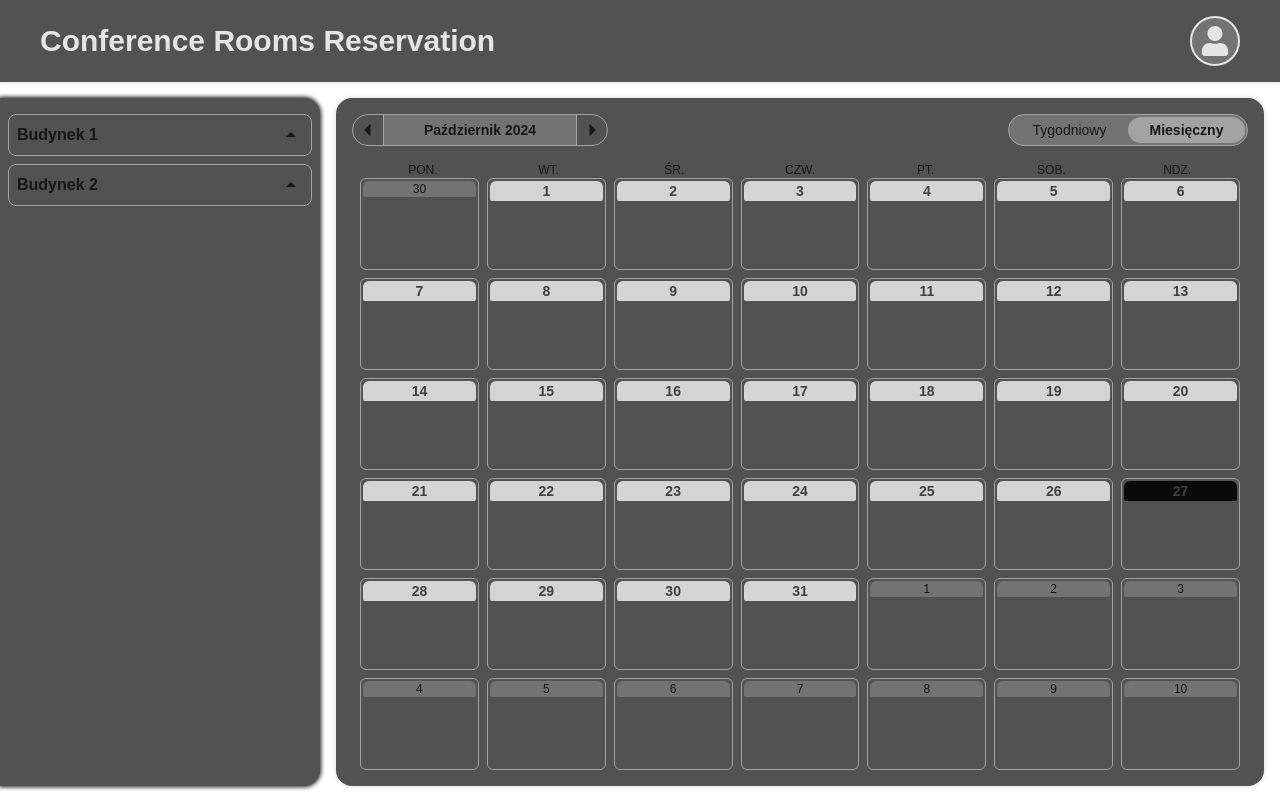
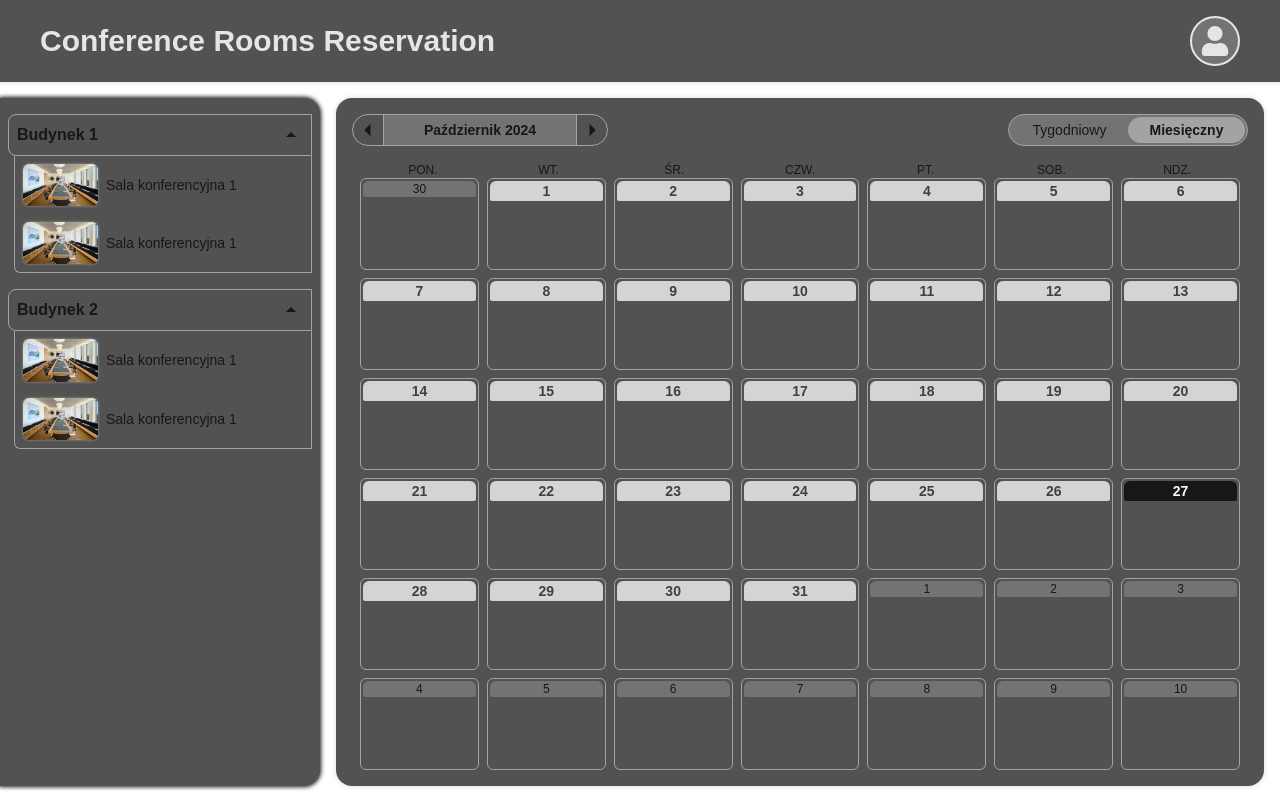
Before and after one commit to p-cholocinski/conference-rooms-reservation, a Next.js app: page / in a window 1280 px wide. Built offline with nearby package versions, Linux system fonts and the light colour scheme.

Commit message:
Added Location and Room

```diff
--- a/src/app/components/Calendar/CalendarMonth/OneDay.tsx
+++ b/src/app/components/Calendar/CalendarMonth/OneDay.tsx
@@ -2,7 +2,7 @@ export default function OneDay({ dayNumber, currentMonth, currentDay }: calendar
   return (
     <div className="p-[2px] border border-neutral-400 rounded-md hover:shadow-[0px_0px_4px_1px] hover:shadow-neutral-200 hover:cursor-pointer hover:scale-105">
       <div
-        className={`${currentMonth ? 'bg-neutral-300 text-neutral-700 font-bold text-sm' : 'bg-neutral-500 text-xs'} ${currentDay ? 'bg-neutral-950 text-neutral-50' : ''} text-center justify-center rounded-t-md rounded-b-sm`}
+        className={`${currentMonth ? 'bg-neutral-300 text-neutral-700 font-bold text-sm' : 'bg-neutral-500 text-xs'} ${currentDay ? 'bg-neutral-900 !text-neutral-50' : ''} text-center justify-center rounded-t-md rounded-b-sm`}
       >
         {dayNumber}
       </div>
--- a/src/app/components/RoomsBar/Buildings/Building.tsx
+++ /dev/null
@@ -1,14 +0,0 @@
-import { MdArrowDropUp } from "react-icons/md";
-
-type Props = {
-  buildingName: string,
-}
-
-export default function Building({ buildingName }: Props) {
-  return (
-    <div className="border border-neutral-400 font-bold p-2 flex text-center justify-between items-center rounded-lg hover:shadow-[0px_0px_4px_1px] hover:shadow-neutral-200 hover:cursor-pointer">
-      {buildingName}
-      <MdArrowDropUp className="text-2xl" />
-    </div>
-  )
-}
--- /dev/null
+++ b/src/app/components/RoomsBar/Location/Location.tsx
@@ -0,0 +1,21 @@
+import { MdArrowDropUp } from "react-icons/md";
+import Room from "../Room/Room";
+
+type Props = {
+  locationName: string,
+}
+
+export default function Location({ locationName }: Props) {
+  return (
+    <div>
+      <div className="border border-neutral-400 font-bold p-2 flex text-center justify-between items-center rounded-l-lg hover:shadow-[0px_0px_4px_1px] hover:shadow-neutral-200 hover:cursor-pointer">
+        {locationName}
+        <MdArrowDropUp className="text-2xl" />
+      </div>
+      <div className="ml-1.5 border-x border-b border-neutral-400 rounded-bl-md flex flex-col">
+        <Room />
+        <Room />
+      </div>
+    </div>
+  )
+}
--- /dev/null
+++ b/src/app/components/RoomsBar/Room/Room.tsx
@@ -0,0 +1,18 @@
+import Image from "next/image"
+
+export default function Room() {
+  return (
+    <div className="p-2 flex gap-2 rounded-md hover:bg-neutral-800 hover:cursor-pointer">
+      <Image
+        className="rounded-md shadow-[0px_0px_2px_1px] shadow-neutral-500"
+        src="/images/room-1.jpg"
+        alt="room-1"
+        width={75}
+        height={75}
+      />
+      <div className="content-center text-sm">
+        Sala konferencyjna 1
+      </div>
+    </div>
+  )
+}
--- a/src/app/components/RoomsBar/RoomsBar.tsx
+++ b/src/app/components/RoomsBar/RoomsBar.tsx
@@ -1,11 +1,11 @@
-import Building from "./Buildings/Building";
+import Location from "./Location/Location";
 
 export default function RoomsBar() {
   return (
     <aside className="fixed left-0 w-80 pt-4 pb-24 h-full transition-transform -translate-x-full md:translate-x-0">
-      <div className="bg-neutral-600 h-full py-4 px-2 flex flex-col gap-2 shadow-none shadow-neutral-200 rounded-r-2xl md:shadow-[0px_0px_4px_1px]">
-        <Building buildingName="Budynek 1" />
-        <Building buildingName="Budynek 2" />
+      <div className="bg-neutral-600 h-full py-4 px-2 flex flex-col gap-4 shadow-none shadow-neutral-200 rounded-r-2xl md:shadow-[0px_0px_4px_1px]">
+        <Location locationName="Budynek 1" />
+        <Location locationName="Budynek 2" />
       </div>
     </aside>
   )
```
